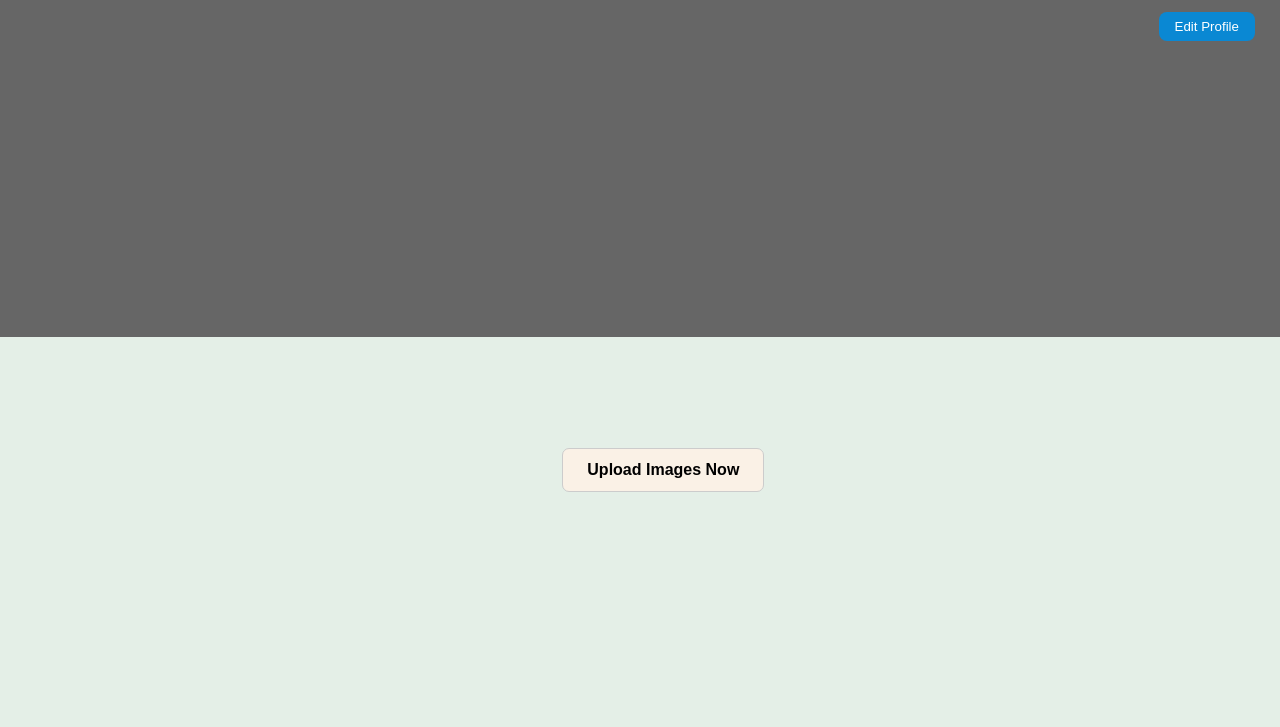
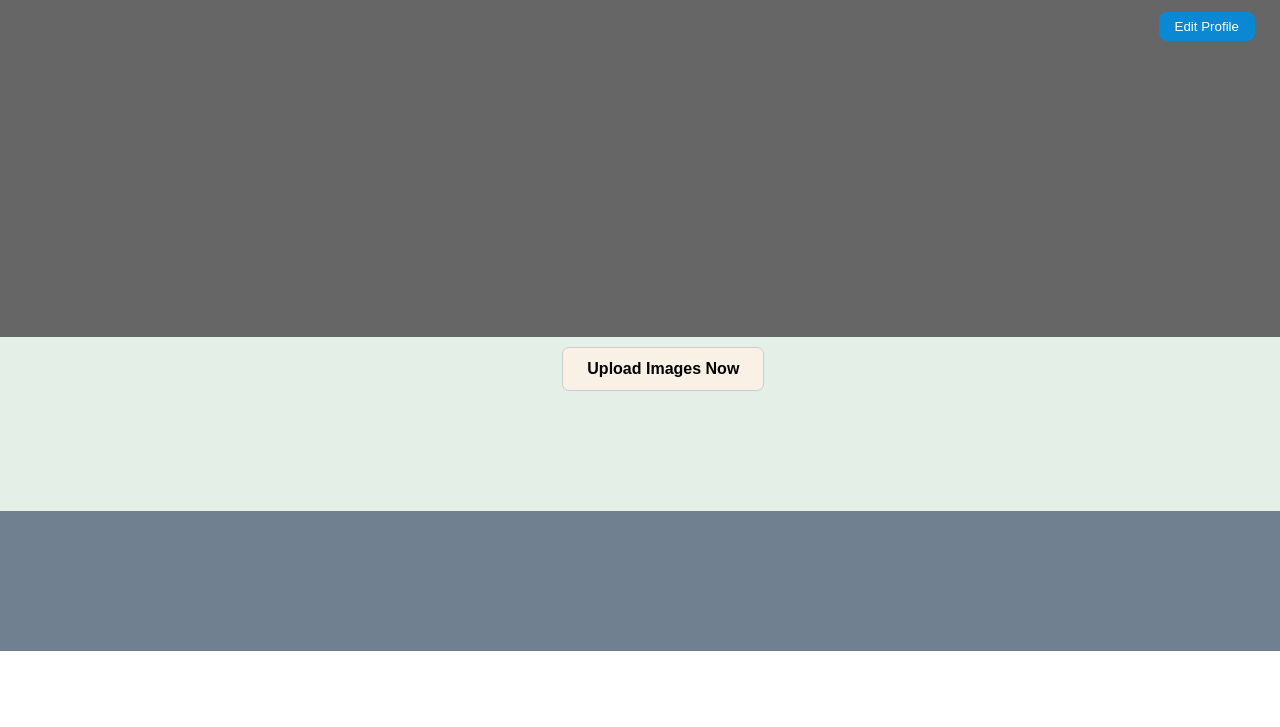
Before and after one commit to YeshwanthKare/image-test-app, a website: page public/pages/myprofile.html in a window 1280 px wide. Shown: the part 73-800 px from the top of the page. Drawn offline with nearby package versions, Linux system fonts and the light colour scheme; no server answers.

Commit message:
Imagegram deployment

```diff
--- a/public/style/myprofile.css
+++ b/public/style/myprofile.css
@@ -115,17 +115,17 @@
     padding-top: 20px;
     padding-right: 20px;
     padding-left: 20px;
-    height: 100vh;
+    height: auto;
     /* background-color: #EAEDED; */
 }
 
 .myprofile_images_wrapper {
     position: relative;
-    height: 100%;
+    height: auto;
     margin: 30px 0px 0 20px;
     display: grid;
     grid-template-columns: repeat(3, 1fr);
-    grid-template-rows: repeat(3, 1fr);
+    /* grid-template-rows: repeat(3, 1fr); */
     row-gap: 30px;
     grid-auto-rows: 1fr;
     grid-auto-columns: 1fr;
@@ -235,6 +235,7 @@
 
 
 .myprofile-footer {
+    margin-top: 80px;
     background-color:slategrey;
     width: 120%;
     height: 140px;
```
Also changed, not shown: public/pages/upload.html (+1 -1 lines).
